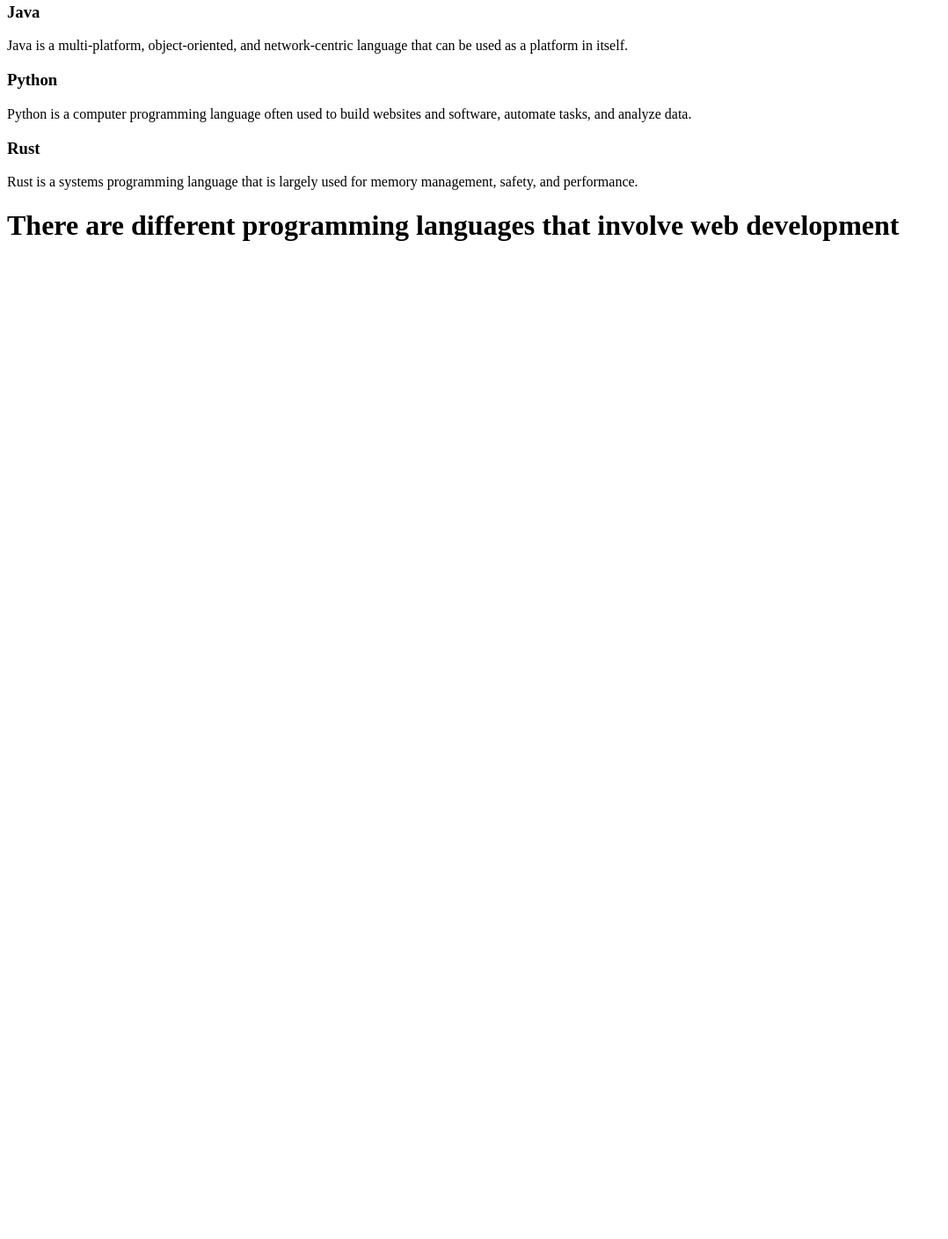
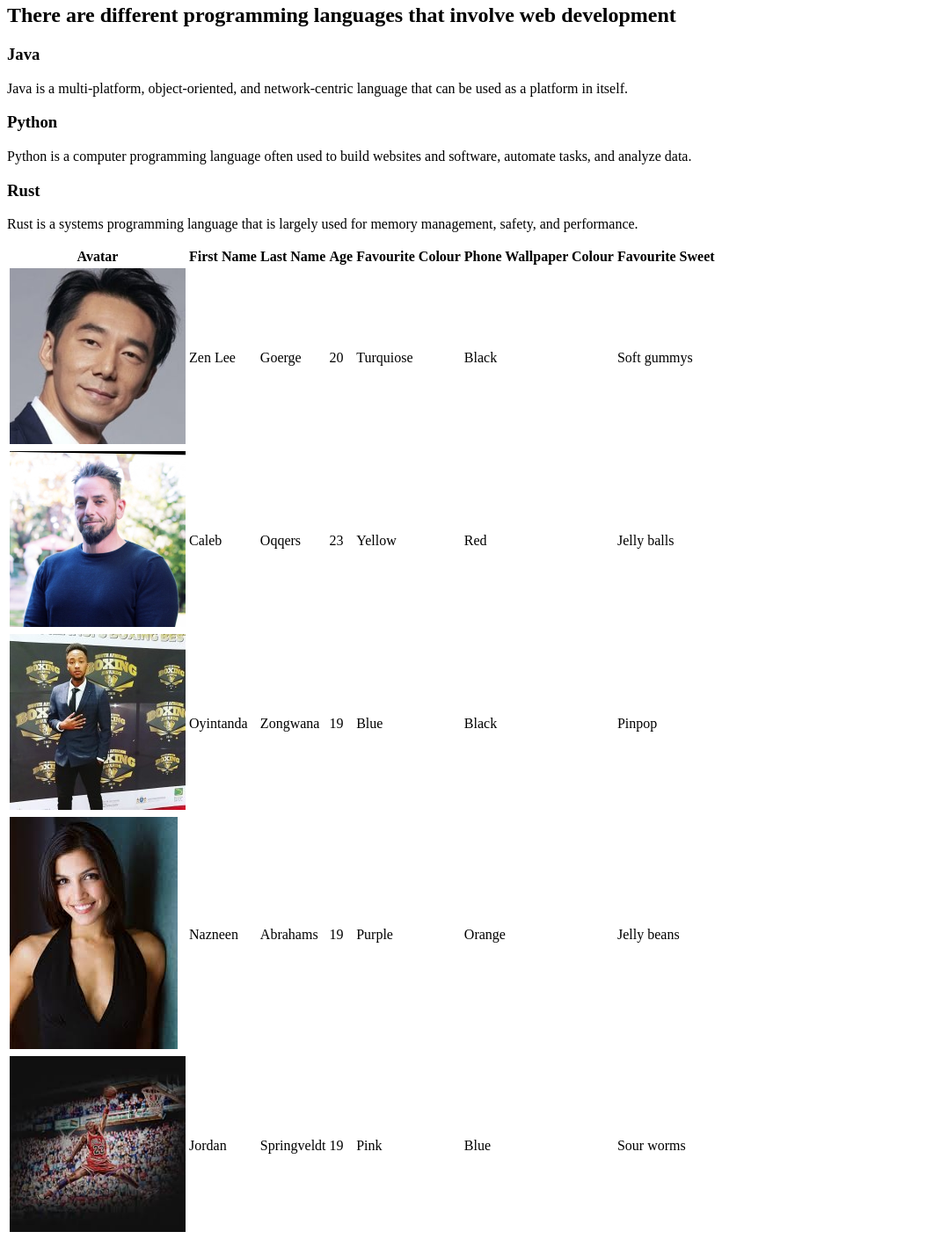
Before and after one commit to mohammad-mohamed/wednesday, a plain HTML site: page index.html in a window 1280 px wide. Shown: the part 16-1425 px from the top of the page at 88% size, without its empty margins (0-1078 px from the left). Before the commit the page ends 800 px from the top, so only its background shows below. Drawn offline with Linux system fonts and the light colour scheme.

Commit message:
table of 5 people

```diff
--- a/index.html
+++ b/index.html
@@ -8,6 +8,7 @@
 <body>
     <main><section>
 
+        <h1>There are different programming languages that involve web development</h1>
         <h3>Java</h3>
         <p>Java is a multi-platform, object-oriented, and network-centric language that can be used as a platform in itself.</p>
         <h3>Python</h3>
@@ -15,8 +16,71 @@
         <h3>Rust</h3>
         <p>Rust is a systems programming language that is largely used for memory management, safety, and performance.</p>
 
+        <table>
+            <thead>
+              <tr>
+                <th>Avatar</th>
+                <th>First Name</th>
+                <th>Last Name</th>
+                <th>Age</th>
+                <th>Favourite Colour</th>
+                <th>Phone Wallpaper Colour</th>
+                <th>Favourite Sweet</th>
+              </tr>
+            </thead>
+            <tbody>
+              <tr>
+                <td><img src="image1.jpg" alt="Avatar" height="200" width="200"></td>
+                <td>Zen Lee</td>
+                <td>Goerge</td>
+                <td>20</td>
+                <td>Turquiose</td>
+                <td>Black</td>
+                <td>Soft gummys</td>
+              </tr>
+              <tr>
+                <td><img src="image2.jpg" alt="Avatar"height="200" width="200"></td>
+                <td>Caleb</td>
+                <td>Oqqers</td>
+                <td>23</td>
+                <td>Yellow</td>
+                <td>Red</td>
+                <td>Jelly balls</td>
+              </tr>
+
+              <tr>
+                <td><img src="image3.jpg" alt="Avatar" height="200" width="200"></td>
+                <td>Oyintanda</td>
+                <td>Zongwana</td>
+                <td>19</td>
+                <td>Blue</td>
+                <td>Black</td>
+                <td>Pinpop</td>
+              </tr>
+
+              <tr>
+                <td><img src="image4.jpg" alt="Avatar 4" ></td>
+                <td>Nazneen</td>
+                <td>Abrahams</td>
+                <td>19</td>
+                <td>Purple</td>
+                <td>Orange</td>
+                <td>Jelly beans</td>
+              </tr>
+              <tr>
+                <td><img src="image5.jpg" alt="Avatar 5" height="200" width="200"></td>
+                <td>Jordan</td>
+                <td>Springveldt</td>
+                <td>19</td>
+                <td>Pink</td>
+                <td>Blue</td>
+                <td>Sour worms</td>
+              </tr>
+
+
+            </tbody>
+          </table>
     </section></main>
-    <h1>There are different programming languages that involve web development</h1>
 
 
 </body>
```
Also changed, not shown: image1.jpg (added), image2.jpg (added), image3.jpg (added), image4.jpg (added), image5.jpg (added), 1 other file.
